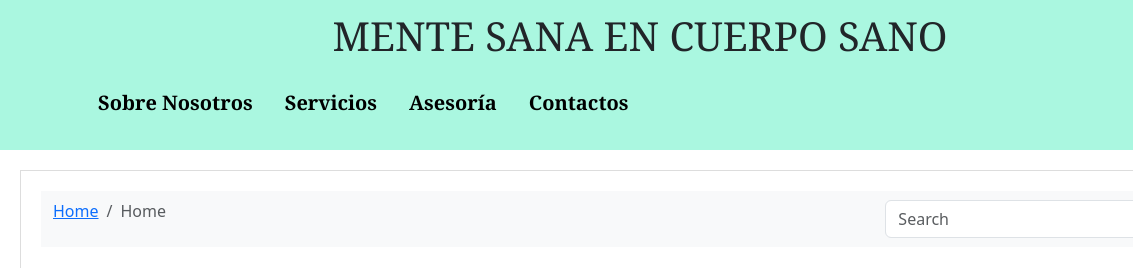
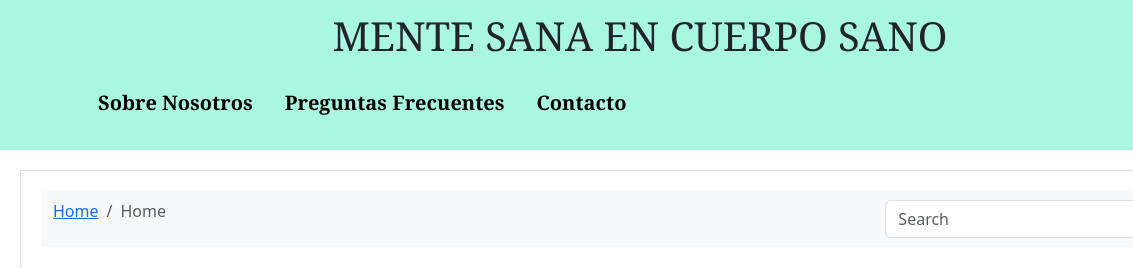
Before and after one commit to ErikMLC/Project-Apps-Web, a plain HTML site: page Index.html in a window 1280 px wide. Shown: the top 268 px of the page, 0-1133 px from the left. Drawn offline with nearby package versions, Linux system fonts and the light colour scheme.

Commit message:
Update Index.html

```diff
--- a/Index.html
+++ b/Index.html
@@ -26,14 +26,14 @@
         <li class="nav-item">
           <a class="nav-link active" aria-current="page" href="about.html">Sobre Nosotros</a>
         </li>
+        <!-- <li class="nav-item">
+          <a class="nav-link" href="#">Servicios</a>
+        </li> -->
         <li class="nav-item">
-          <a class="nav-link" href="#">Servicios</a>
+          <a class="nav-link" href="consulting.html">Preguntas Frecuentes</a>
         </li>
         <li class="nav-item">
-          <a class="nav-link" href="consulting.html">Asesoría</a>
-        </li>
-        <li class="nav-item">
-          <a class="nav-link" href="contact.html">Contactos</a>
+          <a class="nav-link" href="contact.html">Contacto</a>
         </li>
       </ul>
 
```
